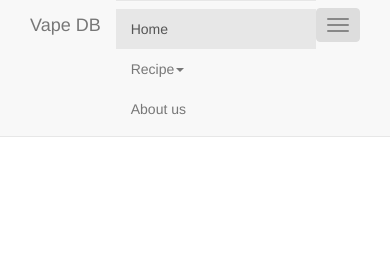
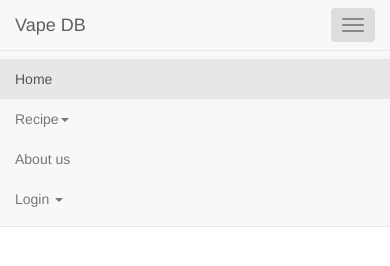
Before and after one commit to Triet/triet.github.io, a plain HTML site: page index.html in a window 390 px wide. Both pictures are taken after a click on the button 338 px from the left and 25 px from the top of the page. Drawn offline with Linux system fonts and the light colour scheme.

Commit message:
added signin

```diff
--- a/index.html
+++ b/index.html
@@ -1,4 +1,3 @@
-
 <!DOCTYPE html>
 <html lang="en">
 <head>
@@ -18,18 +17,21 @@
 
 <body>
 	<div class = "navbar navbar-default navbar-static-top">
-  			<div class = "container">
-  				<a href ="#" class = "navbar-brand">Vape DB</a>
-
+		<div class = "container"> <!-- Container for nav bar -->
+			<div class="navbar-header"> <!-- header is needed for collapse -->
+				<a href ="#" class = "navbar-brand">Vape DB</a> <!-- Nav bar title -->
+				<!-- Button navbar collapse -->
 				<button class = "navbar-toggle" data-toggle = "collapse" data-target = ".navHeaderCollapse">
 					<span class = "icon-bar"></span>
 					<span class = "icon-bar"></span>
 					<span class = "icon-bar"></span>
 				</button>
-
+			</div>
+			<!-- navbar menu items -->
 			<div class = "collapse navbar-collapse navHeaderCollapse">
 				<ul class = "nav navbar-nav navbar-right">
 					<li class = "active"><a href = "#">Home</a></li>
+
 					<li class= "dropdown">
 						<a href = "#" class = "dropdown-toggle" data-toggle = "dropdown">Recipe<b class="caret"></b></a>
 						<ul class="dropdown-menu">
@@ -37,14 +39,22 @@
 								<li><a href="#">Clone</a>
 						</ul>
 					</li>
+
 					<li><a href = "#">About us</a></li>
-  					</ul>
 
+					<!-- login button -->
+					<li class="dropdown">
+						<a class="dropdown-toggle" data-toggle = "dropdown">Login <span class="caret"></span></a>
+						<div class="dropdown-menu" style="padding: 15px; padding-bottom: 0px;">
+              				<!-- Login form here -->
             			</div>
 
+
+					</li>
+				</ul> <!-- end nav navbar-nav navbar-right -->
+
+			</div> <!-- end  "collapse navbar-collapse navHeaderCollapse" -->
 		</div><!-- end nav-bar container -->
-
-
 	</div> <!--end nav-bar-->
 
 
```
Lines whose indentation alone changed are shown as unchanged.
